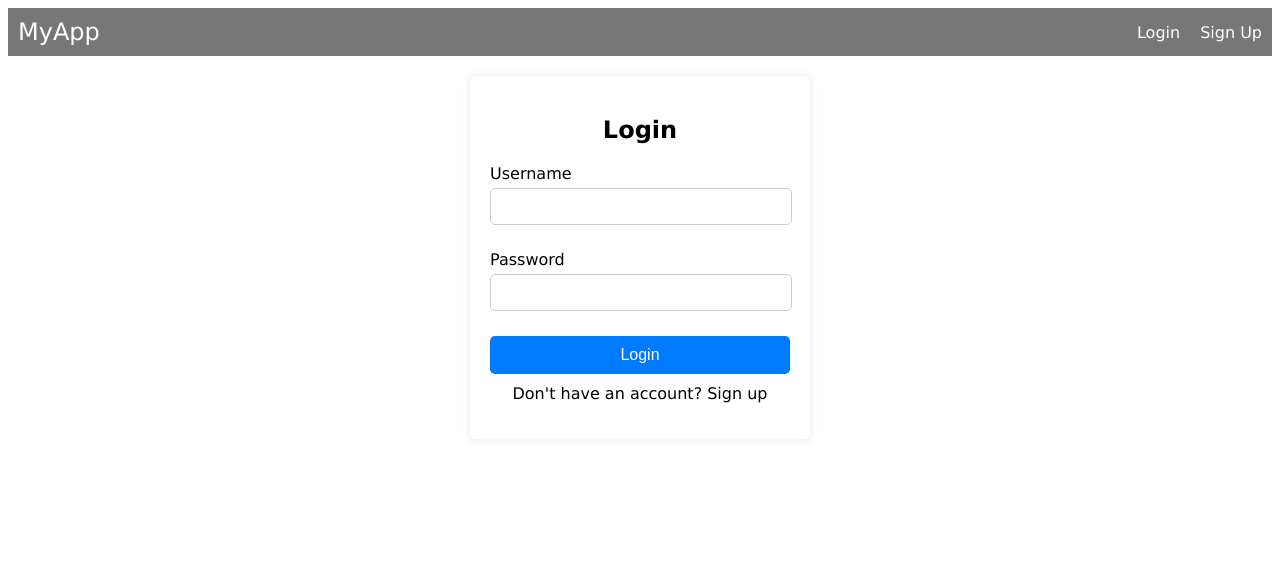
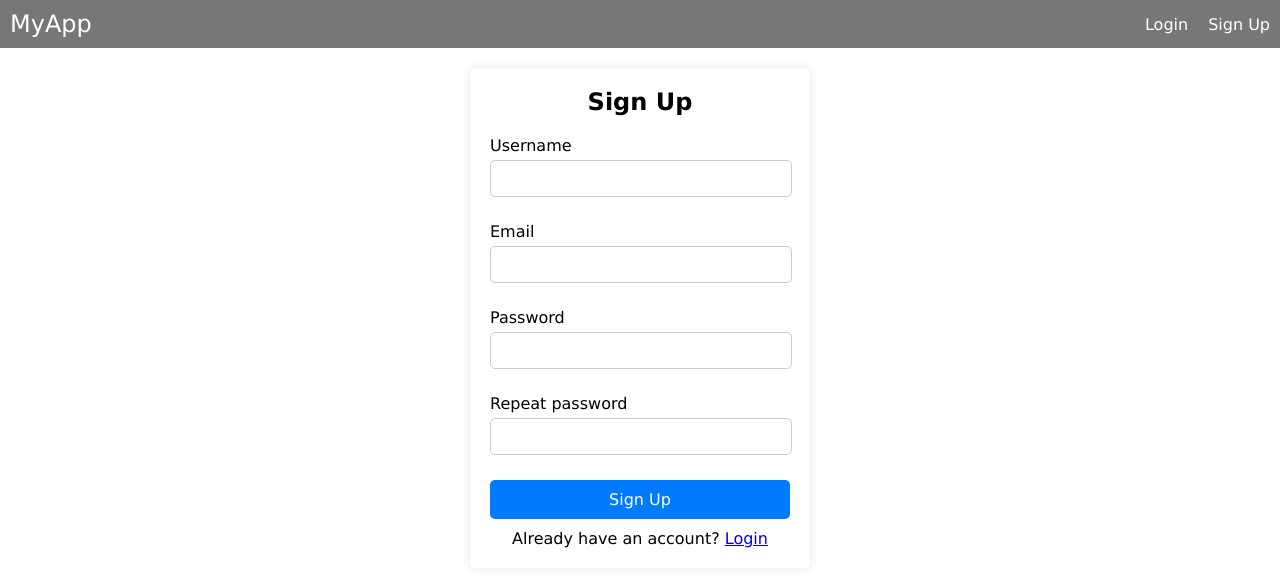
Before and after one commit to AndriyKuziv/rb-messenger-angular, an Angular app: page /signup in a window 1280 px wide. Shown: the top 586 px of the page. Built offline with nearby package versions, Linux system fonts and the light colour scheme.

Commit message:
Added sign up page; added client requests for signing up and loggin in

```diff
--- a/src/app/app.component.css
+++ b/src/app/app.component.css
@@ -1,7 +1,3 @@
-*{
-    font-family:Verdana, Geneva, Tahoma, sans-serif
-}
-
 #site-content{
     padding: 20px;
     display: flex;
--- a/src/app/app.component.ts
+++ b/src/app/app.component.ts
@@ -1,10 +1,10 @@
 import { Component } from '@angular/core';
-import { RouterOutlet } from '@angular/router';
+import { RouterOutlet, RouterLink, RouterLinkActive } from '@angular/router';
 
 @Component({
   selector: 'app-root',
   standalone: true,
-  imports: [RouterOutlet],
+  imports: [RouterOutlet, RouterLink, RouterLinkActive],
   templateUrl: './app.component.html',
   styleUrl: './app.component.css'
 })
--- a/src/app/app.config.ts
+++ b/src/app/app.config.ts
@@ -1,8 +1,9 @@
 import { ApplicationConfig, provideZoneChangeDetection } from '@angular/core';
 import { provideRouter } from '@angular/router';
+import { provideHttpClient } from '@angular/common/http';
 
 import { routes } from './app.routes';
 
 export const appConfig: ApplicationConfig = {
-  providers: [provideZoneChangeDetection({ eventCoalescing: true }), provideRouter(routes)]
+  providers: [provideZoneChangeDetection({ eventCoalescing: true }), provideRouter(routes), provideHttpClient()]
 };
--- a/src/app/app.routes.ts
+++ b/src/app/app.routes.ts
@@ -1,8 +1,9 @@
 import { Routes } from '@angular/router';
+import { authGuard } from './auth/auth.guard';
 import { LoginComponent } from './pages/login/login.component';
-import { authGuard } from './auth/auth.guard';
+import { SignupComponent } from './pages/signup/signup.component';
 
 export const routes: Routes = [
     { path: 'login', component: LoginComponent },
-    { path: 'signup', component: LoginComponent }
+    { path: 'signup', component: SignupComponent }
 ];
--- a/src/app/auth/auth.service.ts
+++ b/src/app/auth/auth.service.ts
@@ -1,9 +1,53 @@
 import { Injectable } from '@angular/core';
+import { HttpClient, HttpHeaders, HttpErrorResponse } from '@angular/common/http';
+import { Observable, throwError, catchError, of } from 'rxjs';
+import { Router } from '@angular/router';
+
+interface LoginResponse{
+  token?: string;
+}
 
 @Injectable({
   providedIn: 'root'
 })
 export class AuthService {
+  private apiUrl = 'https://rb-messenger.azurewebsites.net';
 
-  constructor() { }
+  constructor(private http: HttpClient, private router: Router) {}
+
+  login(username: string, password: string) {
+    const credentials = { username, password };
+    this.http.post<LoginResponse>(`${this.apiUrl}/auth/login`, credentials)
+    .pipe(catchError((error: any, caught: Observable<any>): Observable<any> => {
+      console.error('Error!', error);
+      return of();
+    }))
+    .subscribe(
+      response => {
+        if(response.token){
+          console.log('Login compeleted successfully');
+          localStorage.setItem('token', response.token);
+        }
+      }
+    );
+  }
+
+  signup(username: string, email: string, password: string){
+    const credentials = { username, email, password };
+    this.http.post(`${this.apiUrl}/auth/signup`, credentials)
+    .pipe(catchError((error: any, caught: Observable<any>): Observable<any> => {
+      console.error('Error!', error);
+      return of();
+    }))
+    .subscribe(
+      response => {
+        this.router.navigate(['/', 'login'])
+          .then(nav => {
+            console.log('Navigation succcessful');
+          }, err => {
+            console.log(err);
+          });
+      }
+    );
+  }
 }
--- a/src/app/pages/login/login.component.html
+++ b/src/app/pages/login/login.component.html
@@ -1,6 +1,6 @@
 <div class="container">
     <h2>Login</h2>
-    <form>
+    <form [formGroup]="loginForm" (ngSubmit)="onSubmit()">
       <div class="form-group">
         <label for="username">Username</label>
         <input id="username" formControlName="username" required>
@@ -9,7 +9,7 @@
         <label for="password">Password</label>
         <input id="password" type="password" formControlName="password" required>
       </div>
-      <button type="submit">Login</button>
+      <button type="submit" [disabled]="loginForm.invalid">Login</button>
     </form>
     <p>Don't have an account? <a routerLink="/signup">Sign up</a></p>
 </div>
--- a/src/app/pages/login/login.component.ts
+++ b/src/app/pages/login/login.component.ts
@@ -1,12 +1,33 @@
 import { Component } from '@angular/core';
+import { FormBuilder, FormGroup, FormsModule, ReactiveFormsModule, Validators } from '@angular/forms';
+import { RouterLink, RouterLinkActive } from '@angular/router';
+import { AuthService } from '../../auth/auth.service';
 
 @Component({
   selector: 'app-login',
   standalone: true,
-  imports: [],
+  imports: [RouterLink, RouterLinkActive, FormsModule, ReactiveFormsModule],
   templateUrl: './login.component.html',
   styleUrl: './login.component.css'
 })
 export class LoginComponent {
+  loginForm: FormGroup;
 
+  constructor(private fb: FormBuilder, private authService: AuthService) {
+    this.loginForm = this.fb.group({
+      username: ['', Validators.required],
+      password: ['', Validators.required]
+    });
+  }
+
+  onSubmit() {
+    if (this.loginForm.valid) {
+      console.log("Submitted login request");
+
+      const username = this.loginForm.value.username;
+      const password = this.loginForm.value.password;
+
+      this.authService.login(username, password);
+    }
+  }
 }
--- /dev/null
+++ b/src/app/pages/signup/signup.component.css
@@ -0,0 +1,59 @@
+body {
+    font-family: Arial, sans-serif;
+    background-color: #f4f4f4;
+    display: flex;
+    justify-content: center;
+    align-items: center;
+    height: 100vh;
+    margin: 0;
+}
+
+.container {
+    background-color: white;
+    padding: 20px;
+    border-radius: 5px;
+    box-shadow: 0 0 10px rgba(0, 0, 0, 0.1);
+    width: 300px;
+    text-align: center;
+}
+
+h2 {
+    margin-bottom: 20px;
+}
+
+.form-group {
+    margin-bottom: 15px;
+    text-align: left;
+}
+
+label {
+    display: block;
+    margin-bottom: 5px;
+}
+
+input {
+    width: calc(100% - 20px);
+    padding: 10px;
+    margin-bottom: 10px;
+    border: 1px solid #ccc;
+    border-radius: 5px;
+}
+
+button {
+    width: 100%;
+    padding: 10px;
+    background-color: #007bff;
+    border: none;
+    border-radius: 5px;
+    color: white;
+    font-size: 16px;
+    cursor: pointer;
+}
+
+button:hover {
+    background-color: #0056b3;
+}
+
+p {
+    margin-top: 10px;
+}
--- /dev/null
+++ b/src/app/pages/signup/signup.component.html
@@ -0,0 +1,23 @@
+<div class="container">
+    <h2>Sign Up</h2>
+    <form [formGroup]="signupForm" (ngSubmit)="onSubmit()">
+      <div class="form-group">
+        <label for="username">Username</label>
+        <input id="username" formControlName="username" required>
+      </div>
+      <div class="form-group">
+        <label for="email">Email</label>
+        <input id="email" type="email" formControlName="email" required>
+      </div>
+      <div class="form-group">
+        <label for="password">Password</label>
+        <input id="password" type="password" formControlName="password" required>
+      </div>
+      <div class="form-group">
+        <label for="password">Repeat password</label>
+        <input id="rep-password" type="password" formControlName="repPassword" required>
+      </div>
+      <button type="submit" [disabled]="signupForm.invalid">Sign Up</button>
+    </form>
+    <p>Already have an account? <a routerLink="/login">Login</a></p>
+</div>
--- /dev/null
+++ b/src/app/pages/signup/signup.component.ts
@@ -0,0 +1,43 @@
+import { Component } from '@angular/core';
+import { FormBuilder, FormGroup, FormsModule, ReactiveFormsModule, Validators } from '@angular/forms';
+import { RouterLink, RouterLinkActive } from '@angular/router';
+import { AuthService } from '../../auth/auth.service';
+
+@Component({
+  selector: 'app-signup',
+  standalone: true,
+  imports: [RouterLink, RouterLinkActive, FormsModule, ReactiveFormsModule],
+  templateUrl: './signup.component.html',
+  styleUrl: './signup.component.css'
+})
+export class SignupComponent {
+  signupForm: FormGroup;
+
+  constructor(private fb: FormBuilder, private authService: AuthService) {
+    this.signupForm = this.fb.group({
+      username: ['', Validators.required],
+      email: ['', [Validators.required, Validators.email]],
+      password: ['', Validators.required],
+      repPassword: ['', Validators.required]
+    });
+  }
+
+  onSubmit() {
+    if (this.signupForm.valid) {
+      console.log("Submitted signup request");
+      console.log(this.signupForm.value);
+
+      const password = this.signupForm.value.password;
+      const repPassword = this.signupForm.value.repPassword;
+      if (password != repPassword){
+        console.error('Passwords do not match');
+        return;
+      }
+
+      const username = this.signupForm.value.username;
+      const email = this.signupForm.value.email;
+
+      this.authService.signup(username, email, password);
+    }
+  }
+}
--- a/src/styles.css
+++ b/src/styles.css
@@ -1 +1,4 @@
-/* You can add global styles to this file, and also import other style files */
+*{
+    font-family:Verdana, Geneva, Tahoma, sans-serif;
+    margin: 0px;
+}
```
Also changed, not shown: 1 other file (tests, documents, lock files or other folders).
